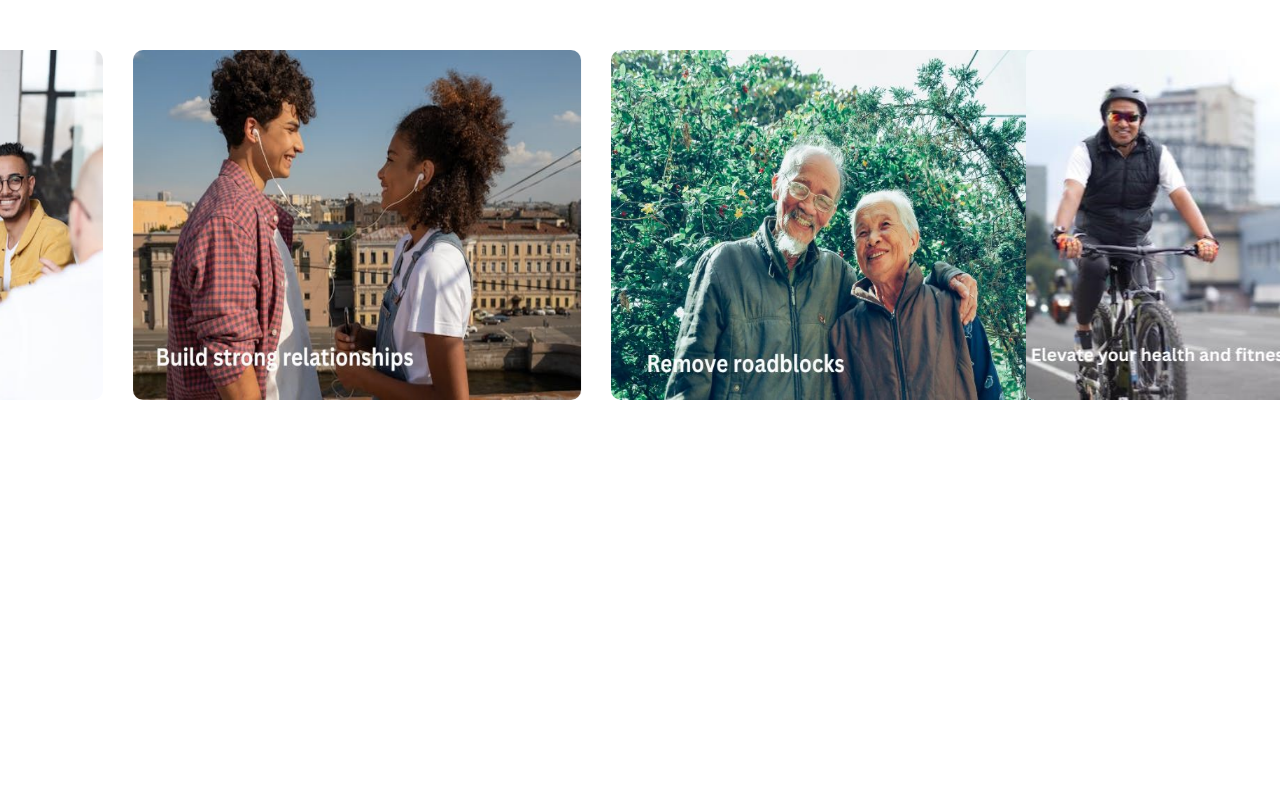
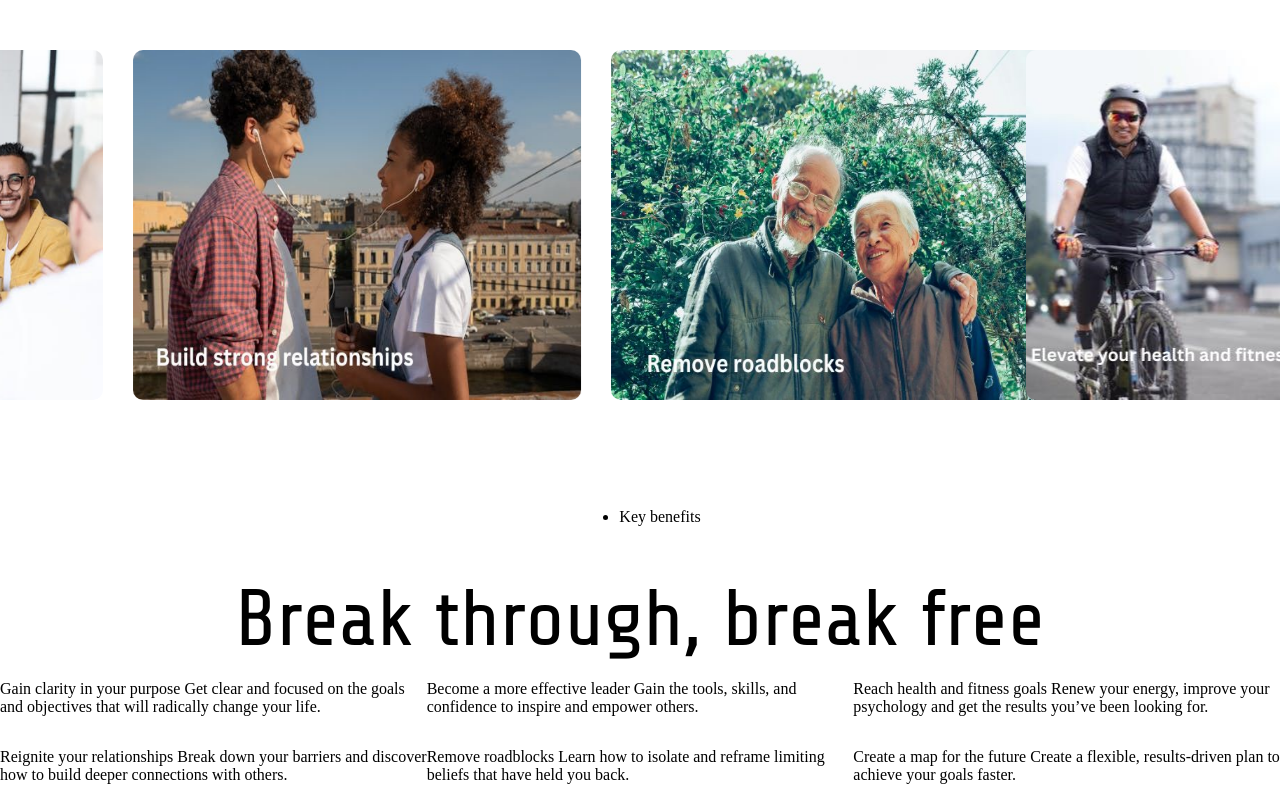
Before and after one commit to Sahazaa/tia, a plain HTML site: page index.html in a window 1280 px wide. Shown: the part 1056-1856 px from the top of the page. Before the commit the page ends 1456 px from the top, so only its background shows below. Drawn offline with Linux system fonts and the light colour scheme; a web font is replaced by a local one.

Commit message:
Add third section content to page

```diff
--- a/index.html
+++ b/index.html
@@ -56,7 +56,38 @@
 
 
     </div>
-
+    <div class="benefits">
+        <div class="center">
+            <p class="lists"><ul><li>Key benefits</li></ul></p>
+            <p class="h1">Break through, break free</p>
+        </div>
+        <div class="explanations">
+            <div class="notion">
+                <p>Gain clarity in your purpose
+Get clear and focused on the goals and objectives that will radically change your life.</p>
+            </div>
+            <div class="notion">
+                <p>Become a more effective leader
+Gain the tools, skills, and confidence to inspire and empower others.</p>
+            </div>
+            <div class="notion">
+                <p>Reach health and fitness goals
+Renew your energy, improve your psychology and get the results you’ve been looking for.</p>
+            </div>
+            <div class="notion">
+                <p>Reignite your relationships
+Break down your barriers and discover how to build deeper connections with others.</p>
+            </div>
+            <div class="notion">
+                <p>Remove roadblocks
+Learn how to isolate and reframe limiting beliefs that have held you back.</p>
+            </div>
+            <div class="notion">
+                <p>Create a map for the future
+Create a flexible, results-driven plan to achieve your goals faster.</p>
+            </div>
+        </div>
+    </div>
 
 </body>
 </html>
--- a/style.css
+++ b/style.css
@@ -171,6 +171,7 @@ font-size:325%;
     gap:30px;
     overflow:hidden;
     white-space:nowrap;
+    padding-bottom:60px;
 
 
 }
@@ -216,3 +217,13 @@ font-size:325%;
         transform:translateX(-700%);
     }
 }
+.center{
+    display:flex;
+    flex-direction:column;
+    align-items:center;
+}
+.explanations{
+    display:grid;
+    grid-template-columns:repeat(3, 1fr);
+    width:fit-content;
+}
```
